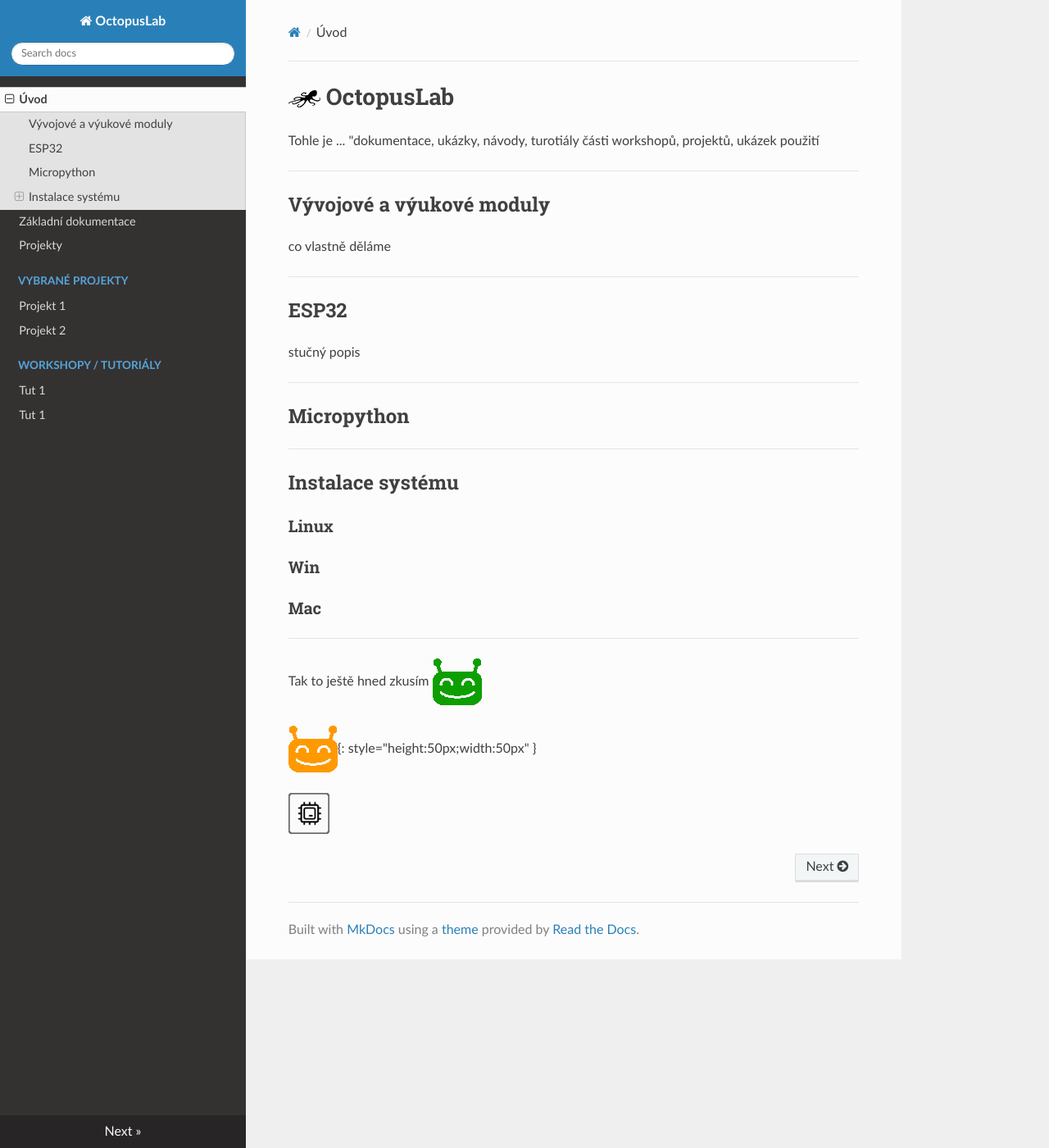
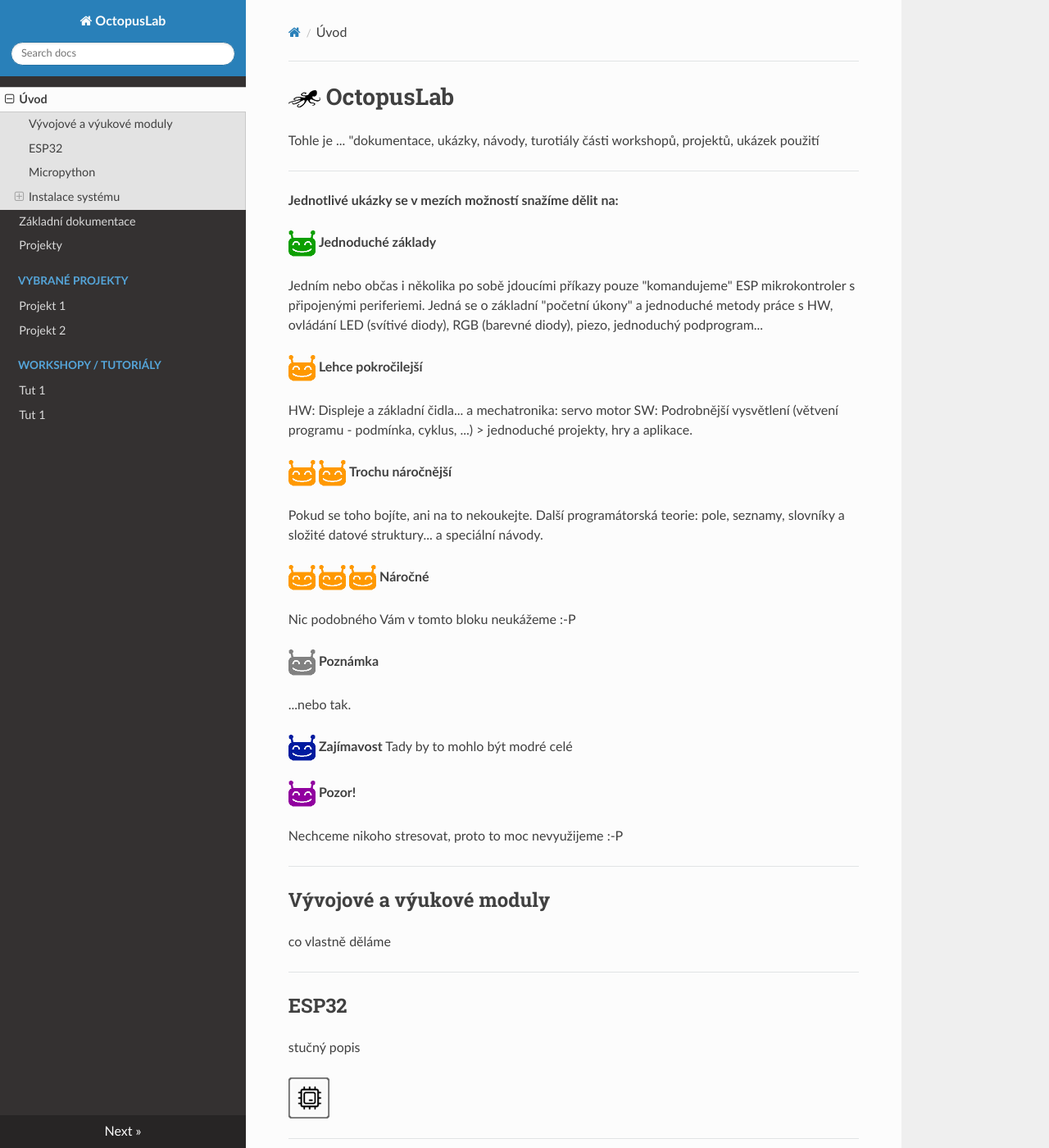
Before and after one commit to octopuslab-cz/docs_octopuslab_cz, an MkDocs documentation site: the page built from docs/index.md, in a window 1280 px wide and 1400 px high. Shown: the whole window at 82% size. Built offline with MkDocs 1.6.1, drawn with Linux system fonts in a browser that asks for light colours; nearby versions of some CDN libraries.

Commit message:
fix attr_list for image size style

```diff
--- a/docs/index.md
+++ b/docs/index.md
@@ -1,6 +1,51 @@
 # ![logo](img/logo_small.png) OctopusLab
 
 Tohle je ... "dokumentace, ukázky, návody, turotiály části workshopů, projektů, ukázek použití
+
+---
+**Jednotlivé ukázky se v mezích možností snažíme dělit na:**
+
+![ufo-gr](img/ufo-gre.gif){: style="width:33px" }
+**Jednoduché základy**
+
+Jedním nebo občas i několika po sobě jdoucími příkazy pouze "komandujeme" ESP mikrokontroler s připojenými periferiemi. Jedná se o základní  "početní úkony" a jednoduché metody práce s HW, ovládání LED (svítivé diody), RGB (barevné diody), piezo, jednoduchý podprogram...
+
+
+![ufo-gr](img/ufo-ora.gif){: style="width:33px" }
+**Lehce pokročilejší**
+
+HW: Displeje a základní čidla... a mechatronika: servo motor
+SW: Podrobnější vysvětlení  (větvení programu - podmínka, cyklus, ...) > jednoduché projekty, hry a aplikace.
+
+
+![ufo-gr](img/ufo-ora.gif){: style="width:33px" } ![ufo-gr](img/ufo-ora.gif){: style="width:33px" }
+**Trochu náročnější**
+
+Pokud se toho bojíte, ani na to nekoukejte. Další programátorská teorie: pole, seznamy, slovníky a složité datové struktury... a speciální návody.
+
+
+![ufo-gr](img/ufo-ora.gif){: style="width:33px" } ![ufo-gr](img/ufo-ora.gif){: style="width:33px" } ![ufo-gr](img/ufo-ora.gif){: style="width:33px" }
+**Náročné**
+
+Nic podobného Vám v tomto bloku neukážeme :-P
+
+
+![ufo-gr](img/ufo-sil.gif){: style="width:33px" }
+**Poznámka**
+
+...nebo tak.
+
+
+![ufo-gr](img/ufo-blu.gif){: style="width:33px" }
+**Zajímavost**
+Tady by to mohlo být modré celé
+
+
+![ufo-gr](img/ufo-vio.gif){: style="width:33px" }
+**Pozor!**
+
+Nechceme nikoho stresovat, proto to moc nevyužijeme :-P
+
 
 ---
 ## Vývojové a výukové moduly
@@ -11,6 +56,8 @@ co vlastně děláme
 ## ESP32
 
 stučný popis
+
+![hwsoc](img/hwsoc.png)
 
 ---
 ## Micropython
@@ -23,10 +70,3 @@ stučný popis
 ### Mac
 
 ---
-
-Tak to ještě hned zkusím
-![ufo-gr](img/ufo-gre.gif)
-
-![ufo-or](img/ufo-ora.gif){: style="height:50px;width:50px" }
-
-![hwsoc](img/hwsoc.png)
--- a/mkdocs.yml
+++ b/mkdocs.yml
@@ -11,3 +11,6 @@ nav:
       - 'Tut 1': tut1.md
 
 theme: readthedocs
+
+markdown_extensions:
+  - attr_list
```
Also changed, not shown: docs/img/ora-pointA.png (added), docs/img/ora-pointB.png (added).
